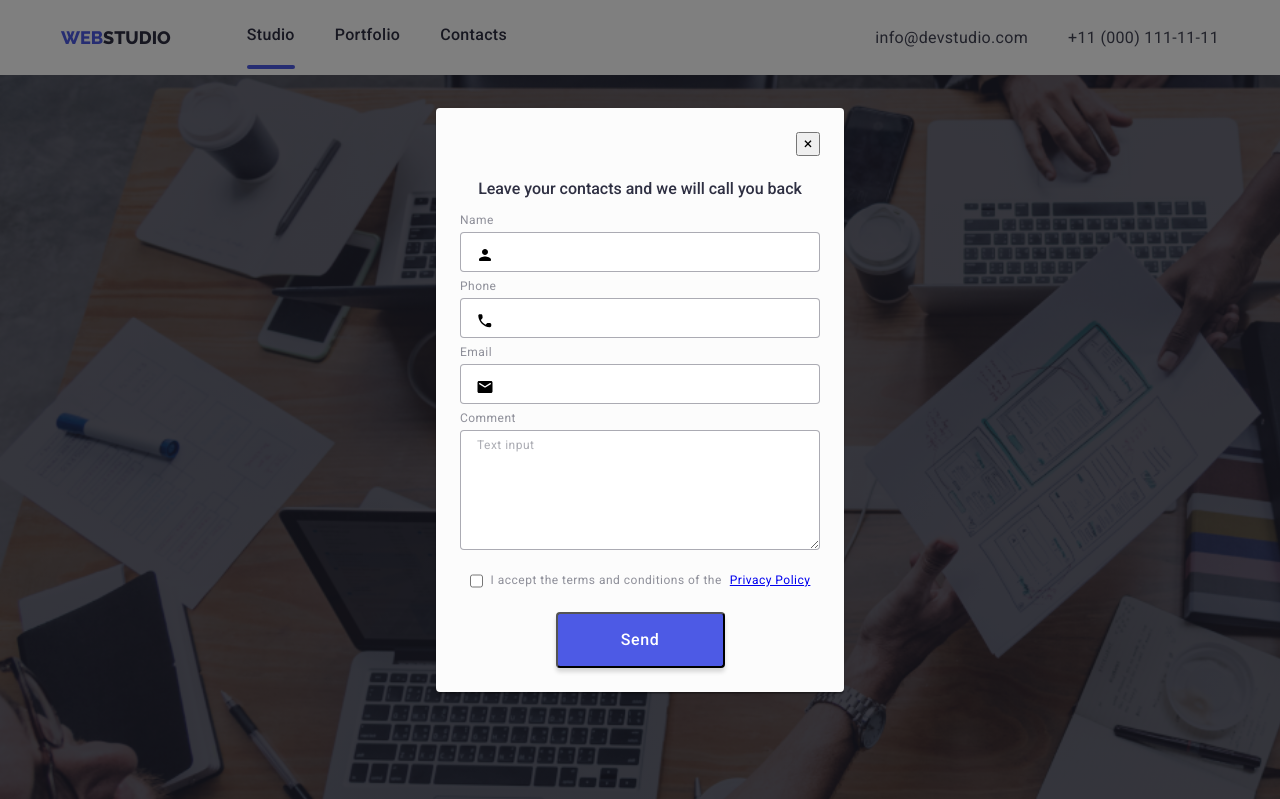
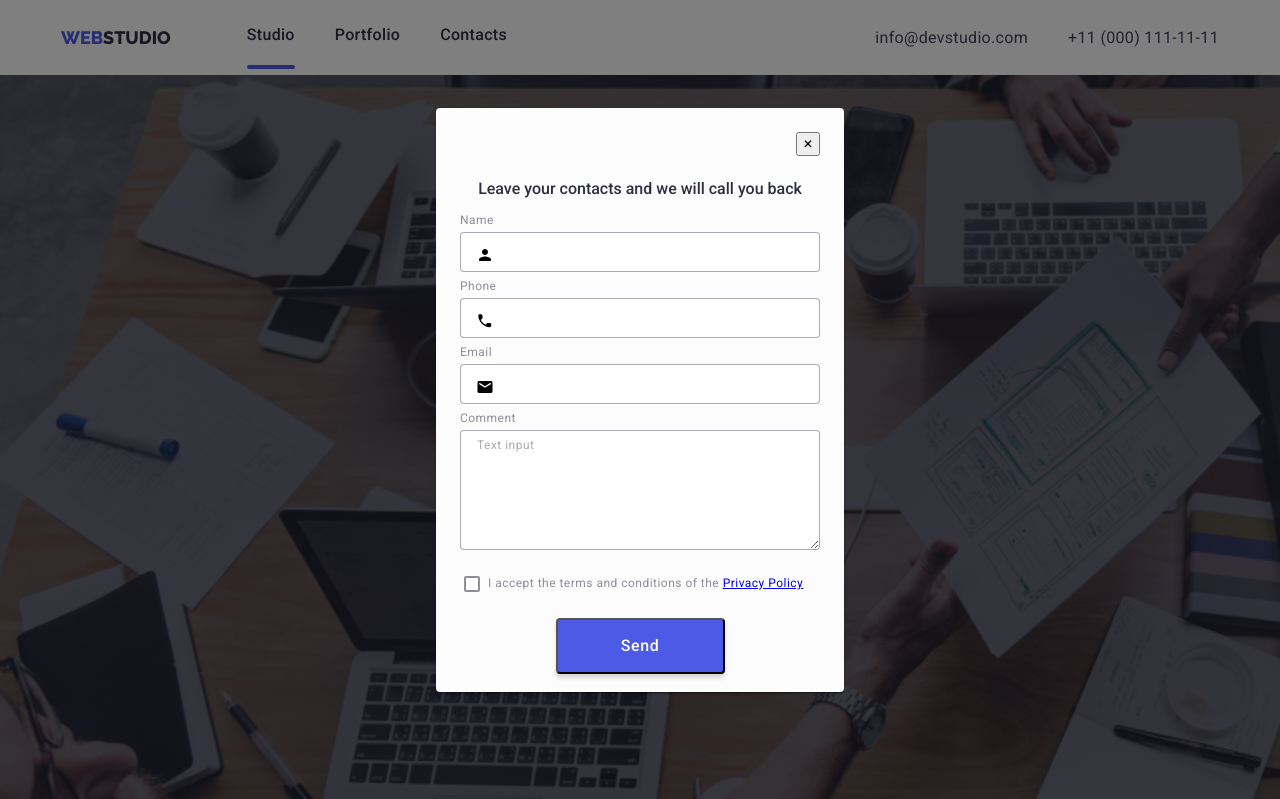
Before and after one commit to daisymilan/goit-markup-hw-06, a plain HTML site: page index.html in a window 1280 px wide. Both pictures are taken after a click on the button "Order Service". Shown: the top 799 px of the page. Drawn offline with nearby package versions, Linux system fonts and the light colour scheme.

Commit message:
updated modal checkbox to svg

```diff
--- a/css/styles.css
+++ b/css/styles.css
@@ -316,6 +316,7 @@ button.modal-close-btn.data-modal-close {
 .service-input-textarea:hover {
     border: 1px solid var(--IRIS);
 }
+
 .service-input-textarea::placeholder {
     padding-top: 8px;
     padding-left: 16px;
@@ -325,15 +326,46 @@ button.modal-close-btn.data-modal-close {
     font-weight: 400;
     line-height: 1.16;
     letter-spacing: 0.48px;
+}
 
+.agree-checkbox {
+    width: 20px;
+    height: 20px;
+    position: relative;
+    left: 23px;
+    opacity: 0;
+}
+
+.modal-checkbox {
+    fill:none;
+    margin-right: 8px;
+    border: 2px solid var(--LIGHT-SLATE);
+    border-radius: 2px;
+    transition: 250ms;
+    transition-property: border-color, background-color, fill;
+    transition-timing-function: cubic-bezier (0.4, 0, 0.2, 1);
+}
+
+.service-agree .agree-checkbox:focus + .modal-checkbox,
+.service-agree .agree-checkbox:checked:focus + .modal-checkbox {
+    outline: 2px solid var(--NAVY-BLUE);
 
 }
 
-.modal-checkbox {
+.service-agree .agree-checkbox:checked + .modal-checkbox{
+    background: var(--IRIS);
+    border-color: var(--IRIS);
+    fill: var(--WHITE);
+    outline: none;
+    stroke: var(--WHITE);
+    stroke-width: 0.2;
+}
+
+.service-agree{
     display: flex;
-    justify-content: center;
-    gap: 8px;
+    align-items: center;
     padding-top: 16px;
+    margin-left: 8px;
     text-transform: none;
     font-family: Roboto;
     font-size: 12px;
--- a/index.html
+++ b/index.html
@@ -79,8 +79,12 @@
                                     <span class="input-label">comment</span>
                                     <textarea class="service-input-textarea" name="comment" id="" cols="30" rows="10" placeholder="Text input"></textarea>
                                 </label>
-                                <label for="checkbox" class="modal-checkbox" width="16" height="16">
-                                    <input type="checkbox" class="checkbox-text">I accept the terms and conditions of the <a href="/">Privacy Policy </a>
+                                <label for="agree" class="service-agree">
+                                    <input type="checkbox" name="agree" value="agree" class="agree-checkbox">
+                                    <svg class="modal-checkbox" width="16" height="16">
+                                        <use href="./images/icons.svg#checkbox"></use>
+                                    </svg>
+                                    <span>I accept the terms and conditions of the <a href="/">Privacy Policy </a></span>
                                 </label>
                         </form>
                         <button class="send-button">Send</button>
```
